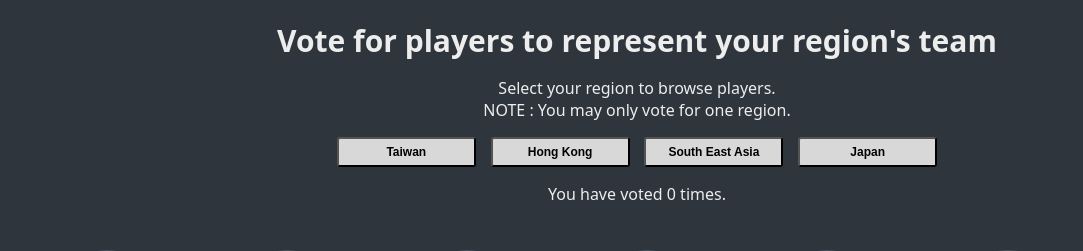
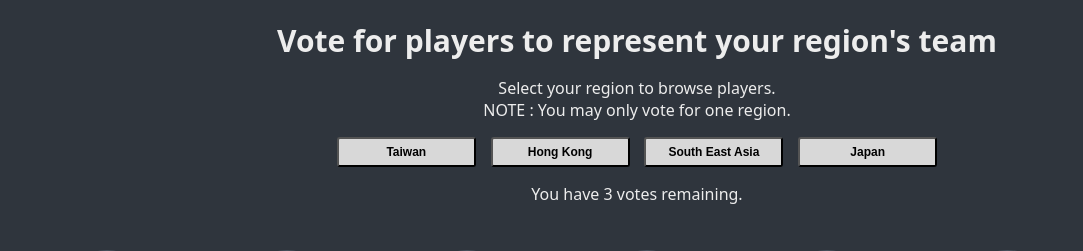
Before and after one commit to thenderson55/pb-challenge, a React (Create React App) app: page / in a window 1280 px wide. Shown: the top 251 px of the page, without its empty margins (3-1086 px from the left). Built offline with nearby package versions, Linux system fonts and the light colour scheme; grey boxes are pictures that could not be loaded.

Commit message:
changed votes to counting down

```diff
--- a/src/components/PlayerList.js
+++ b/src/components/PlayerList.js
@@ -10,7 +10,7 @@ const PlayerList = (props) => {
 
   const [user, setUser] = useState({ id: 1, admin: false, votes: []
   })
-  const [voteCount, setVoteCount] = useState(0)
+  const [voteCount, setVoteCount] = useState(3)
   const [votedList, setVotedList] = useState([])
 
   const Player = styled.li`
@@ -84,7 +84,7 @@ const PlayerList = (props) => {
       if(checkToRemove){
         user.votes.splice(user.votes.findIndex(player => player.nickname == nickname),1);
 
-        setVoteCount(user.votes.length)
+        setVoteCount(voteCount + 1)
 
         const newVotedList = votedList.filter(item => item !== index)
         setVotedList(newVotedList)
@@ -102,14 +102,14 @@ const PlayerList = (props) => {
     }
 
     user.votes.push({nickname: nickname, country: country})
-    setVoteCount(user.votes.length)
+    setVoteCount(voteCount - 1)
     setVotedList([...votedList, index])
   }
 
 
   const playerList = (
     <>
-    <p>You have voted {voteCount} times.</p>
+    <p>You have {voteCount} votes remaining.</p>
     <PlayerWrapper>
       {players &&
         players.map((player, i) => {
```
